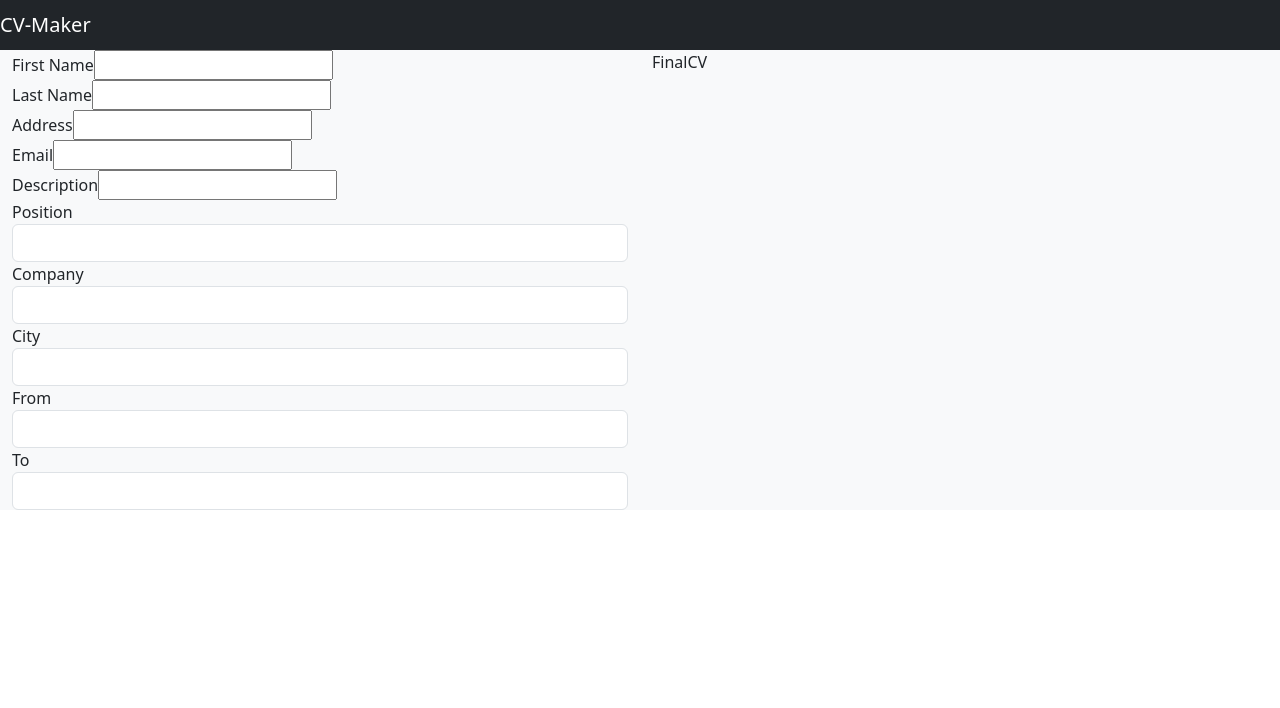
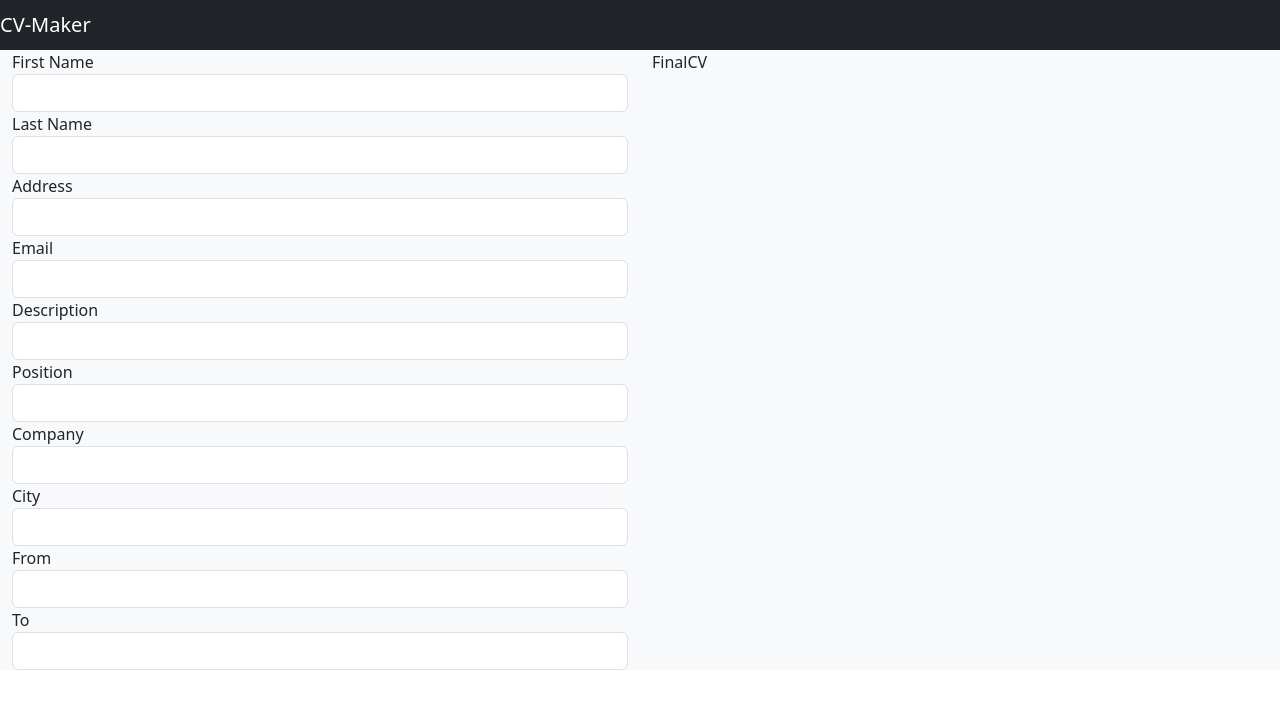
Before and after one commit to EnriqueB5310/cv-maker, a React (Create React App) app: page / in a window 1280 px wide. Shown: the top 708 px of the page. Built offline with nearby package versions, Linux system fonts and the light colour scheme.

Commit message:
state fixed, fixed form bug

```diff
--- a/src/App.js
+++ b/src/App.js
@@ -4,7 +4,34 @@ import Navbar from './components/Navbar'
 import PersonalD from './components/PersonalD'
 import Experience from './components/Experience'
 import FinalCV from './components/FinalCV';
+import { useState } from 'react'
+
+
+
+
 function App() {
+
+
+  const [Exp, setExp] = useState(
+    {Position: "", Company: "", City: "", From: "", To: ""}
+
+  )
+
+  function handleChange(event) {
+    setExp(prevExp => {
+
+        return {
+            ...prevExp,
+            [event.target.name]: event.target.value
+        }
+
+    })
+  }
+
+console.log(Exp)
+
+
+
   return (
 
     <div>
@@ -14,7 +41,12 @@ function App() {
 <div className="row">
 <div className="col-6">
    <PersonalD />
-  <Experience />
+
+
+   <Experience
+  handleChange = {handleChange}
+
+  />
 
 
   </div>
--- a/src/components/Experience.js
+++ b/src/components/Experience.js
@@ -1,24 +1,13 @@
 import React from 'react'
-import { useState } from 'react'
 
-function Experience() {
 
-    const [Experience, setExp] = useState(
-        {Position: "", Company: "", City: "", From: "", To: ""}
-    )
+function Experience({handleChange}) {
 
-console.log(Experience)
 
-    function handleChange(event) {
-        setExp(prevExp => {
 
-            return {
-                ...prevExp,
-                [event.target.name]: event.target.value
-            }
 
-        })
-    }
+
+
 
     return (
 
--- a/src/components/PersonalD.js
+++ b/src/components/PersonalD.js
@@ -7,31 +7,31 @@ function PersonalD() {
 
 <div className="htmlForm-group">
 <label htmlForm="FirstName">First Name</label>
-<input type="FirstName" className="htmlForm-control" id="firstName"></input>
+<input type="text" className="form-control" id="firstName"></input>
 
 </div>
 
 <div className="htmlForm-group">
 <label htmlForm="LastName">Last Name </label>
-<input type="LastName" className="htmlForm-control" id="LastName"></input>
+<input type="LastName" className="form-control" id="LastName"></input>
 
 </div>
 
 <div className="htmlForm-group">
 <label htmlform="Address">Address </label>
-<input type="LastName" className="htmlForm-control" id="LastName"></input>
+<input type="text" className="form-control" id="Address"></input>
 
 </div>
 
 <div className="htmlForm-group">
 <label htmlForm="LastName">Email </label>
-<input type="LastName" className="htmlForm-control" id="LastName"></input>
+<input type="text" className="form-control" id="Email"></input>
 
 </div>
 
 <div className="htmlForm-group">
 <label htmlForm="LastName">Description  </label>
-<input type="LastName" className="htmlForm-control" id="LastName"></input>
+<input type="text" className="form-control" id="Description"></input>
 
 </div>
 
```
